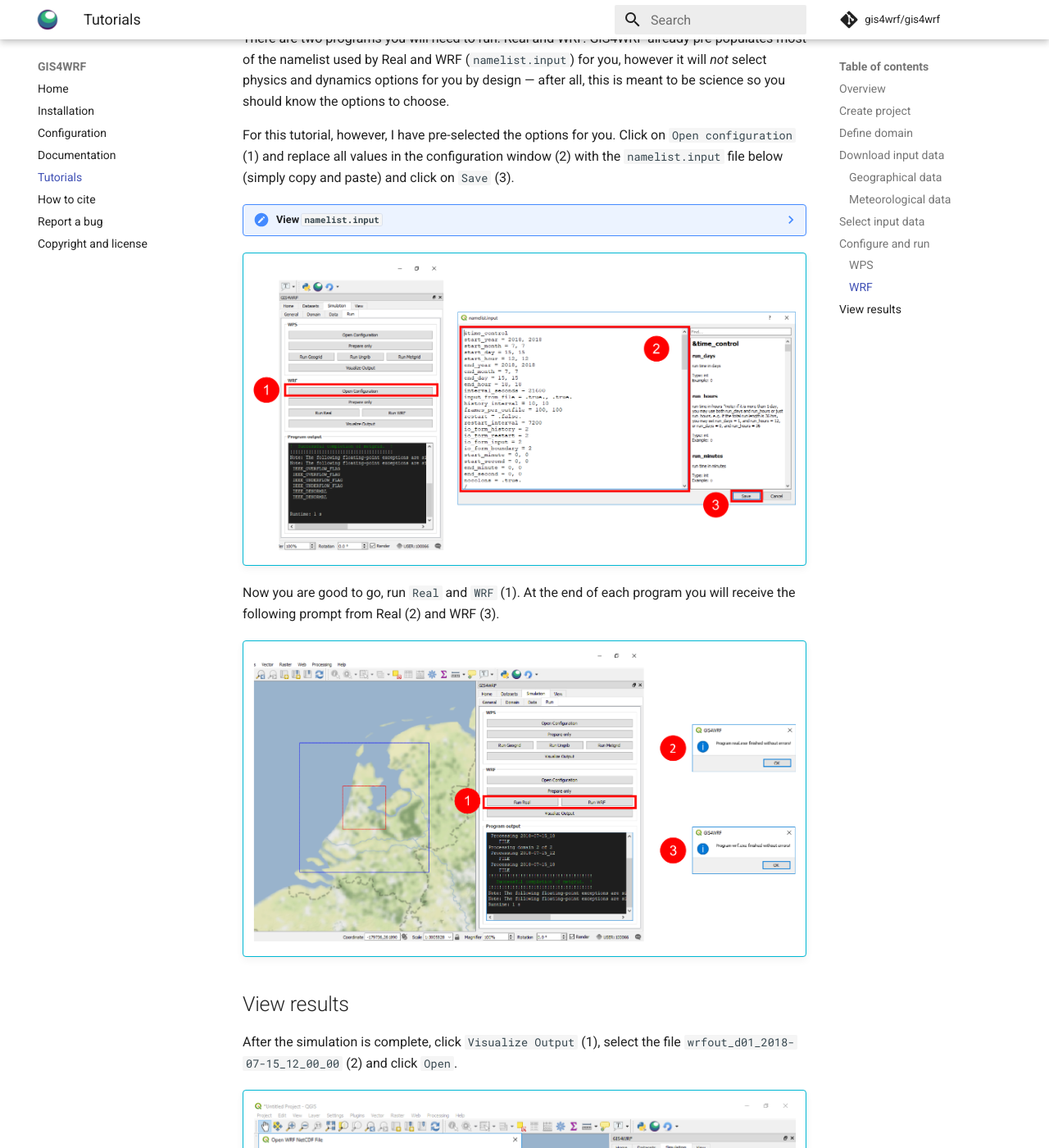
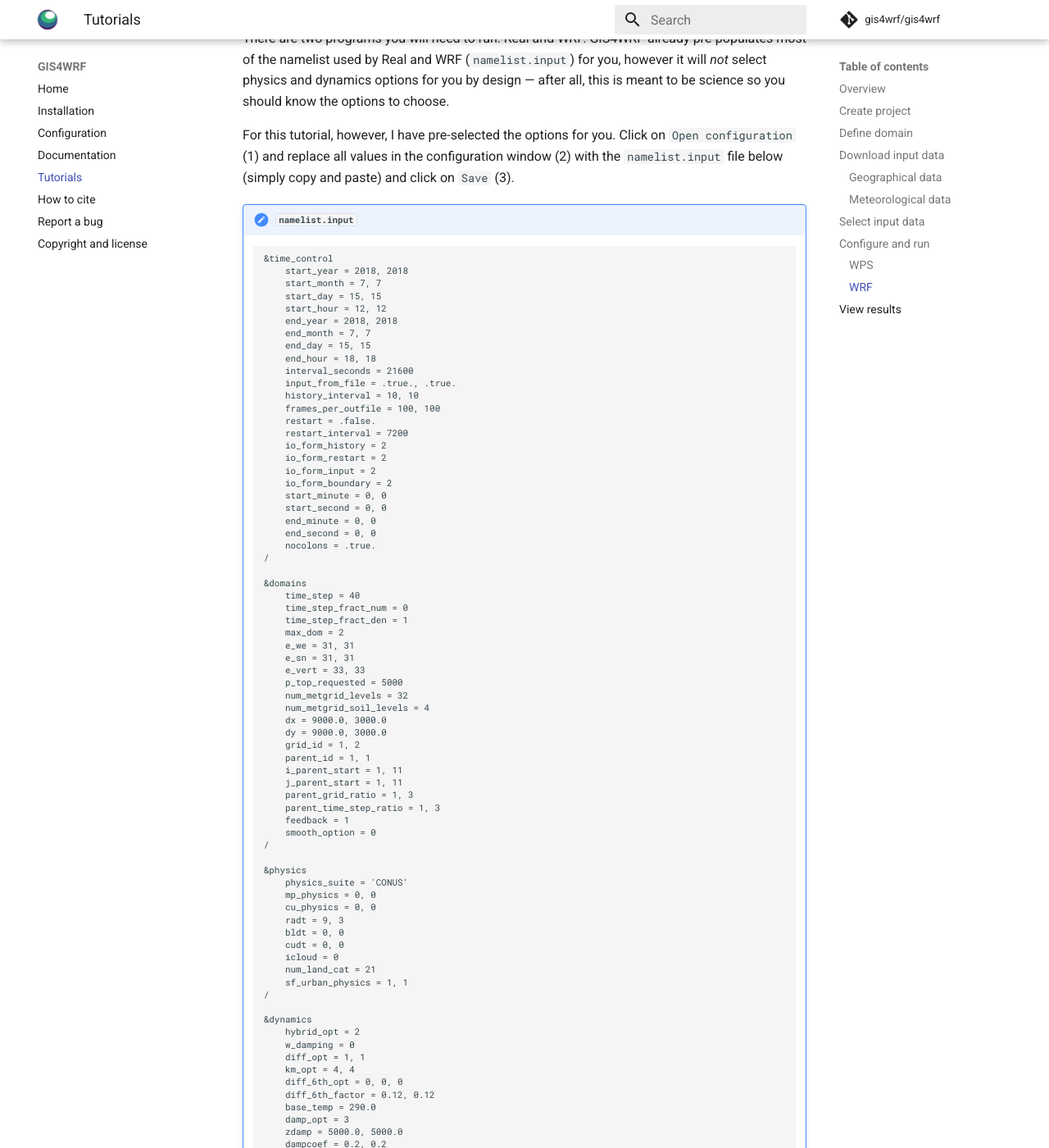
Before and after one commit to GIS4WRF/gis4wrf.github.io, an MkDocs documentation site: the page built from docs/tutorials/index.md, in a window 1280 px wide and 1400 px high, scrolled down 7543 px. Shown: the whole window at 82% size. Built offline with MkDocs 1.6.1 and Material for MkDocs 9.7.7, drawn with Linux system fonts in a browser that asks for light colours; comment, search, counter and statistics services are not loaded; some of the changed text lies outside the part shown.

Commit message:
always show content of namelist.input in tutorial

````diff
--- a/docs/tutorials/index.md
+++ b/docs/tutorials/index.md
@@ -136,7 +136,7 @@
 
 For this tutorial, however, I have pre-selected the options for you. Click on `Open configuration` (1) and replace all values in the configuration window (2) with the `namelist.input` file below (simply copy and paste) and click on `Save` (3).
 
-??? note "View `namelist.input`"
+!!! note "`namelist.input`"
     ```
     &time_control
         start_year = 2018, 2018
````
